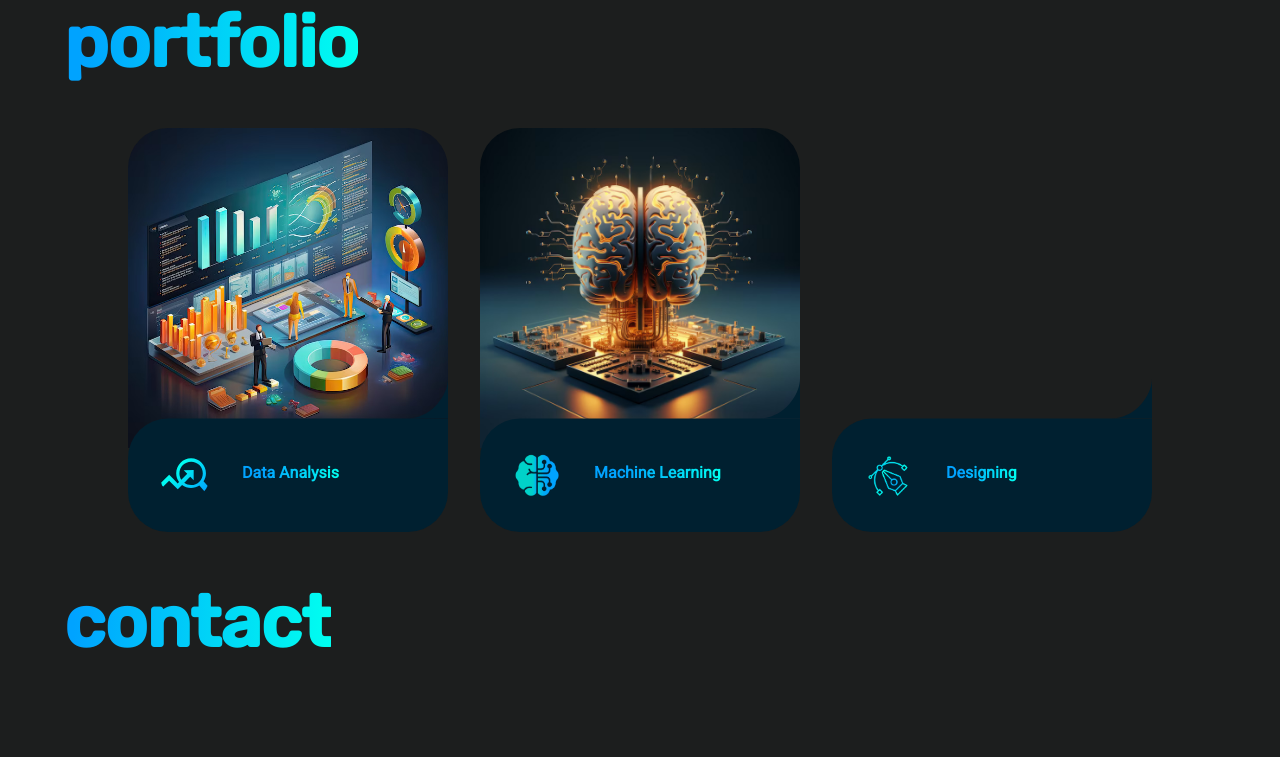
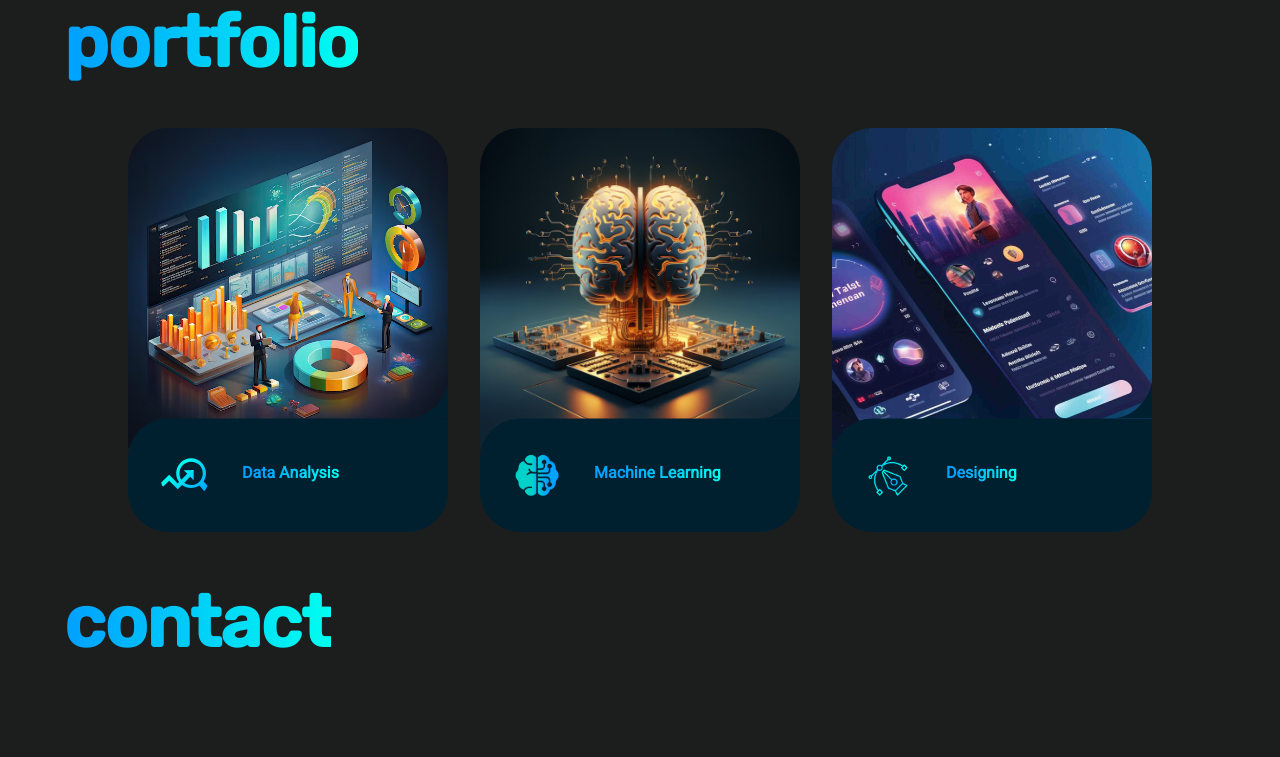
Before and after one commit to adarsh-k-tiwari/adarsh-k-tiwari.github.io, a website built with Vite: page index.html in a window 1280 px wide. Shown: the part 2240-2997 px from the top of the page. Built offline with nearby package versions, Linux system fonts and the light colour scheme; files whose address does not match are found by name; a web font is replaced by a local one.

Commit message:
Update index.html

```diff
--- a/index.html
+++ b/index.html
@@ -222,7 +222,7 @@
     </li>
     <li class="cardsList">
       <a href="" class="card">
-        <img src="assets\ui2-01.jpg" class="card__image" alt="" />
+        <img src="assets\ui.jpg" class="card__image" alt="" />
         <div class="card__overlay">
           <div class="card__header">
             <svg class="card__arc" xmlns="http://www.w3.org/2000/svg"><path /></svg>
```
